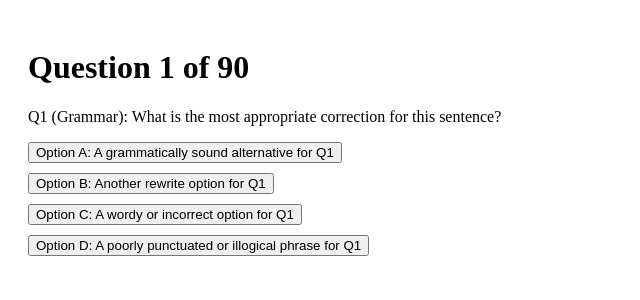
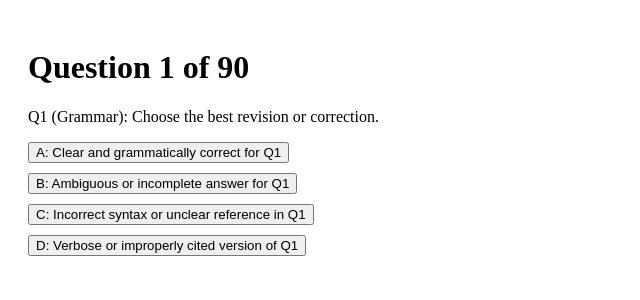
Before and after one commit to KaraJoslin/clep-practice-test, a React (Create React App) app: page / in a window 1280 px wide. Shown: the top 300 px of the page, without its empty margins (0-640 px from the left). Built offline with nearby package versions, Linux system fonts and the light colour scheme.

Commit message:
Add files via upload

```diff
--- a/package.json
+++ b/package.json
@@ -1,5 +1,5 @@
 {
-  "name": "clep-final-integrated-app",
+  "name": "clep-exam-final-app",
   "version": "1.0.0",
   "private": true,
   "dependencies": {
--- a/src/App.js
+++ b/src/App.js
@@ -1,21 +1,18 @@
 import React, { useState } from "react";
 
 const questions = Array.from({ length: 90 }, (_, i) => {
-  const category = i < 10
-    ? "Grammar"
-    : i < 46
-    ? "Revision"
-    : i < 68
-    ? "Research"
-    : "Rhetorical";
+  const categories = ["Grammar", "Revision", "Research", "Rhetorical"];
+  const category = i < 10 ? categories[0] :
+                   i < 46 ? categories[1] :
+                   i < 68 ? categories[2] : categories[3];
 
   return {
-    question: `Q${i + 1} (${category}): What is the most appropriate correction for this sentence?`,
+    question: `Q${i + 1} (${category}): Choose the best revision or correction.`,
     options: [
-      `Option A: A grammatically sound alternative for Q${i + 1}`,
-      `Option B: Another rewrite option for Q${i + 1}`,
-      `Option C: A wordy or incorrect option for Q${i + 1}`,
-      `Option D: A poorly punctuated or illogical phrase for Q${i + 1}`
+      `A: Clear and grammatically correct for Q${i + 1}`,
+      `B: Ambiguous or incomplete answer for Q${i + 1}`,
+      `C: Incorrect syntax or unclear reference in Q${i + 1}`,
+      `D: Verbose or improperly cited version of Q${i + 1}`
     ],
     answer: 0
   };
```
Also changed, not shown: public/index.html (line endings or trailing spaces), src/index.js (line endings or trailing spaces).
